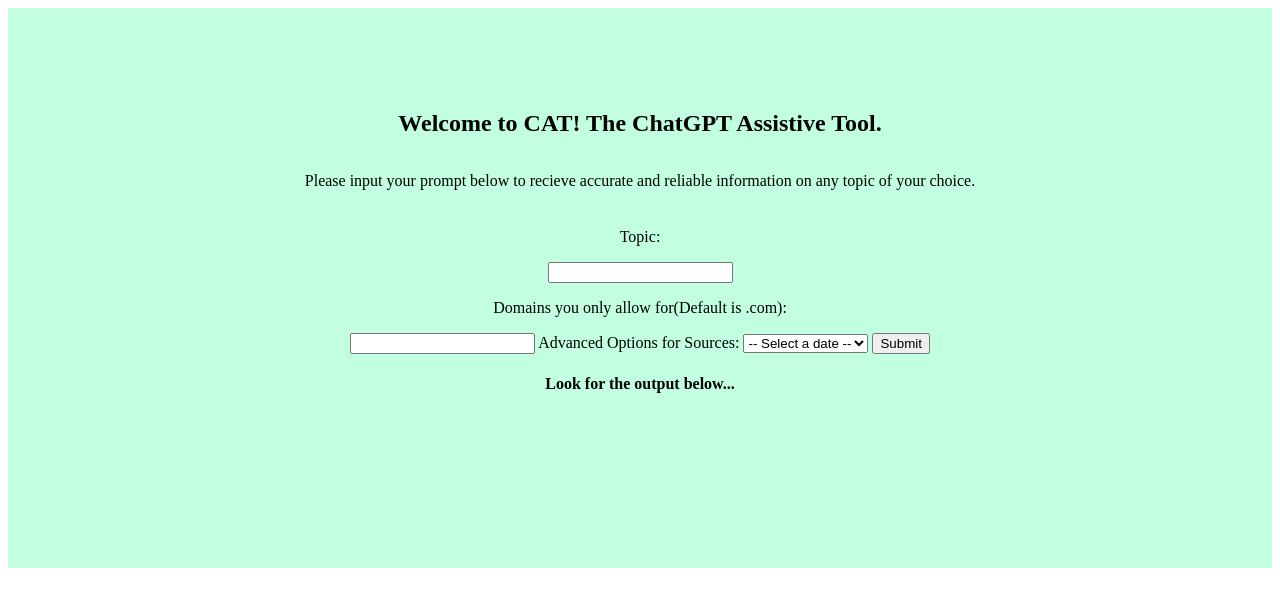
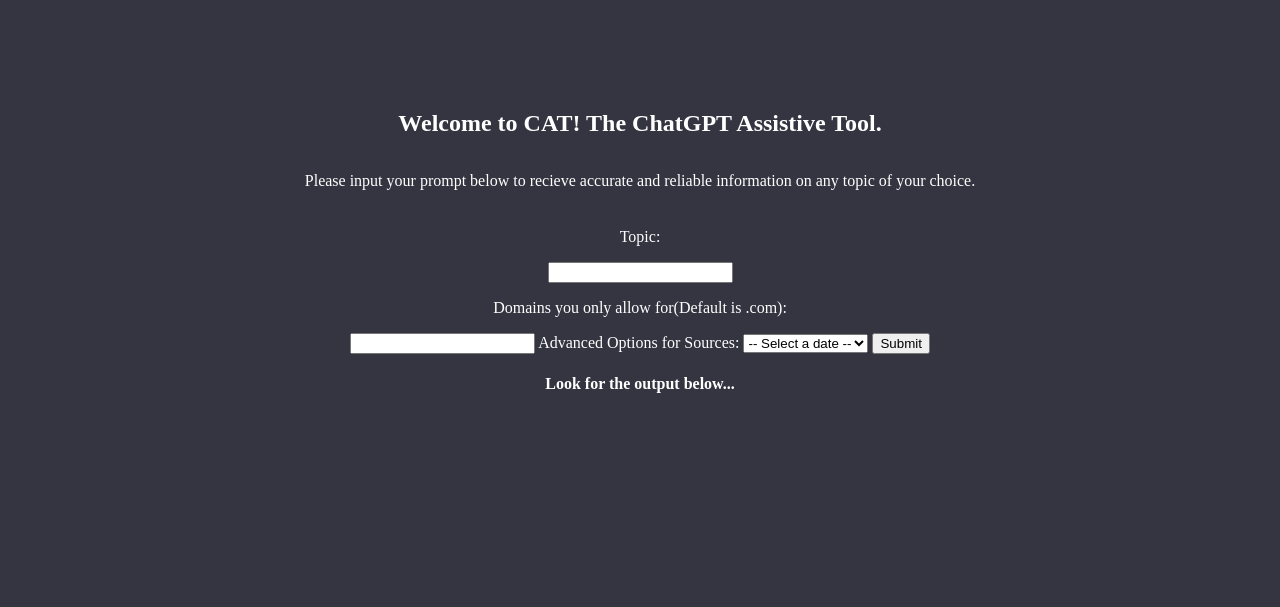
Before and after one commit to JoonPark1/CAT-Citation-Assistive-Tool, a Flask app: page / in a window 1280 px wide. Shown: the top 607 px of the page. Run offline with Flask 3, Linux system fonts and the light colour scheme.

Commit message:
css black page

```diff
--- a/main.py
+++ b/main.py
@@ -11,8 +11,10 @@
 import os
 from decouple import config
 from flask import Flask, render_template, url_for, request, redirect
-cert_path = "./root-ca.cer"
+
+cert_path = "./Baltimore CyberTrust Root.cer"
 os.environ['REQUESTS_CA_BUNDLE'] = cert_path
+
 #create soup instance!
 def tag_visible(element):
     if element.parent.name in ['style', 'script', 'head', 'title', 'meta', '[document]']:
@@ -28,8 +30,6 @@
     texts = soup.findAll(text=True)
     visible_texts = filter(tag_visible, texts)
     return " ".join(t.strip() for t in visible_texts)
-
-
 
 def generate_response(in_prompt, domain, earliest_date, latest_date):
     #read in env. variable values!
@@ -85,9 +85,9 @@
         if counter == 3:
             break
         if link not in considered:
-            USER_AGENT = "Mozilla/5.0 (Macintosh; Intel Mac OS X 10.14; rv:65.0) Gecko/20100101 Firefox/65.0"
+            USER_AGENT = "Mozilla/5.0 (Macintosh; Intel Mac OS X 10_15_7) AppleWebKit/537.36 (KHTML, like Gecko) Chrome/113.0.0.0 Safari/537.36"
             headers = {"user-agent": USER_AGENT}
-            link_resp = requests.get(link, headers = headers)
+            link_resp = requests.get(link, headers = headers, verify = False)
             html_content = link_resp.text
             formatted= text_from_html(html_content)
             formatted = formatted[:5000]
--- a/static/style.css
+++ b/static/style.css
@@ -3,10 +3,10 @@
 	display: flex;
 	flex-direction: column;
 	text-align: center;
-	background: rgb(153, 255, 204, 0.6);
 	height: 280px;
 	justify-content: center;
 	align-items: center;
+	color: white
 }
 
 .meat {
@@ -14,8 +14,12 @@
 	display: flex;
 	flex-direction: column;
 	text-align: center;
-	background: rgb(153, 255, 204, 0.6);
 	height: 280px;
 	justify-content: center;
 	align-items: center;
+	color: white
 }
+
+html {
+	background-color:rgb(52,53,65);
+}
```
Also changed, not shown: README.md (deleted), 2 other files.
